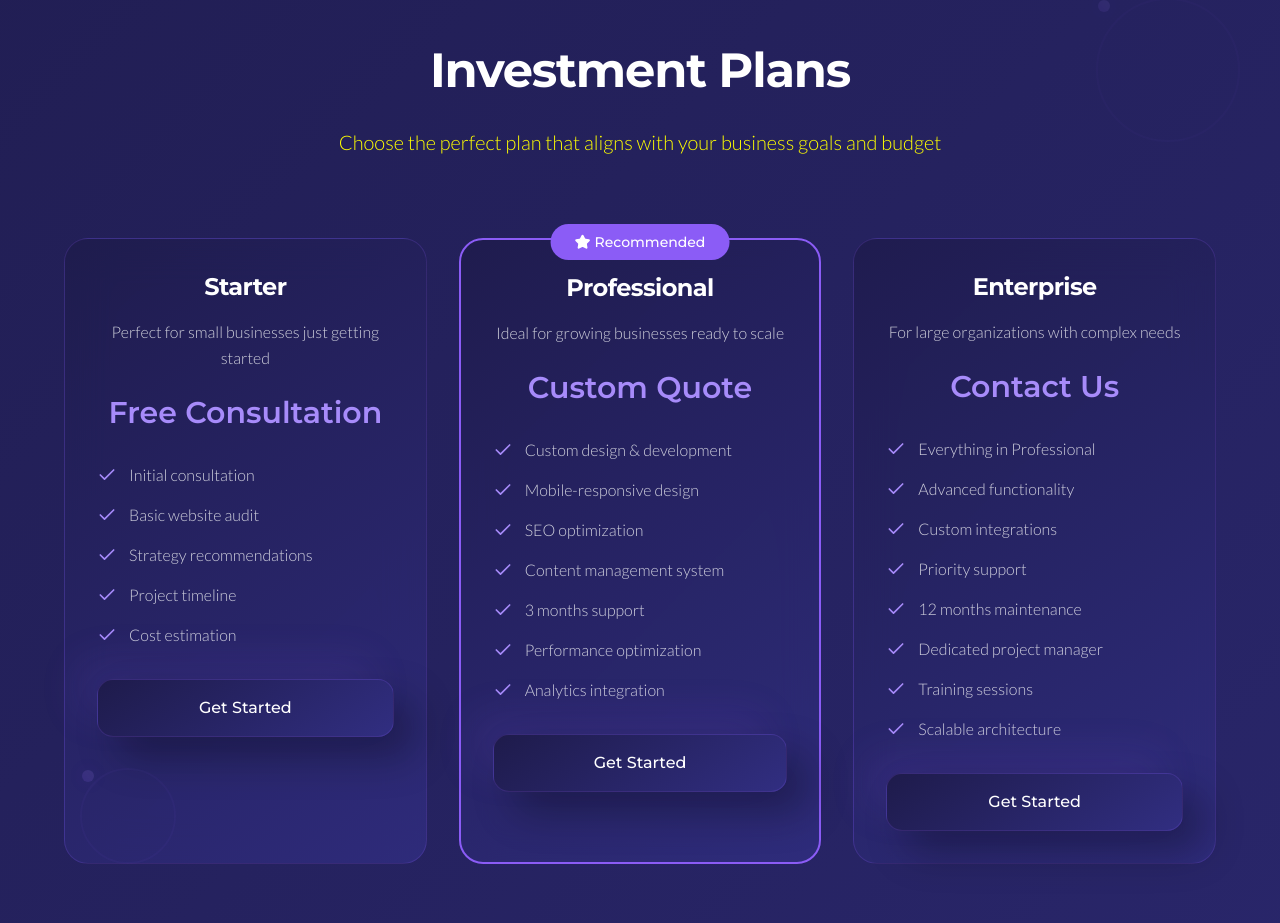
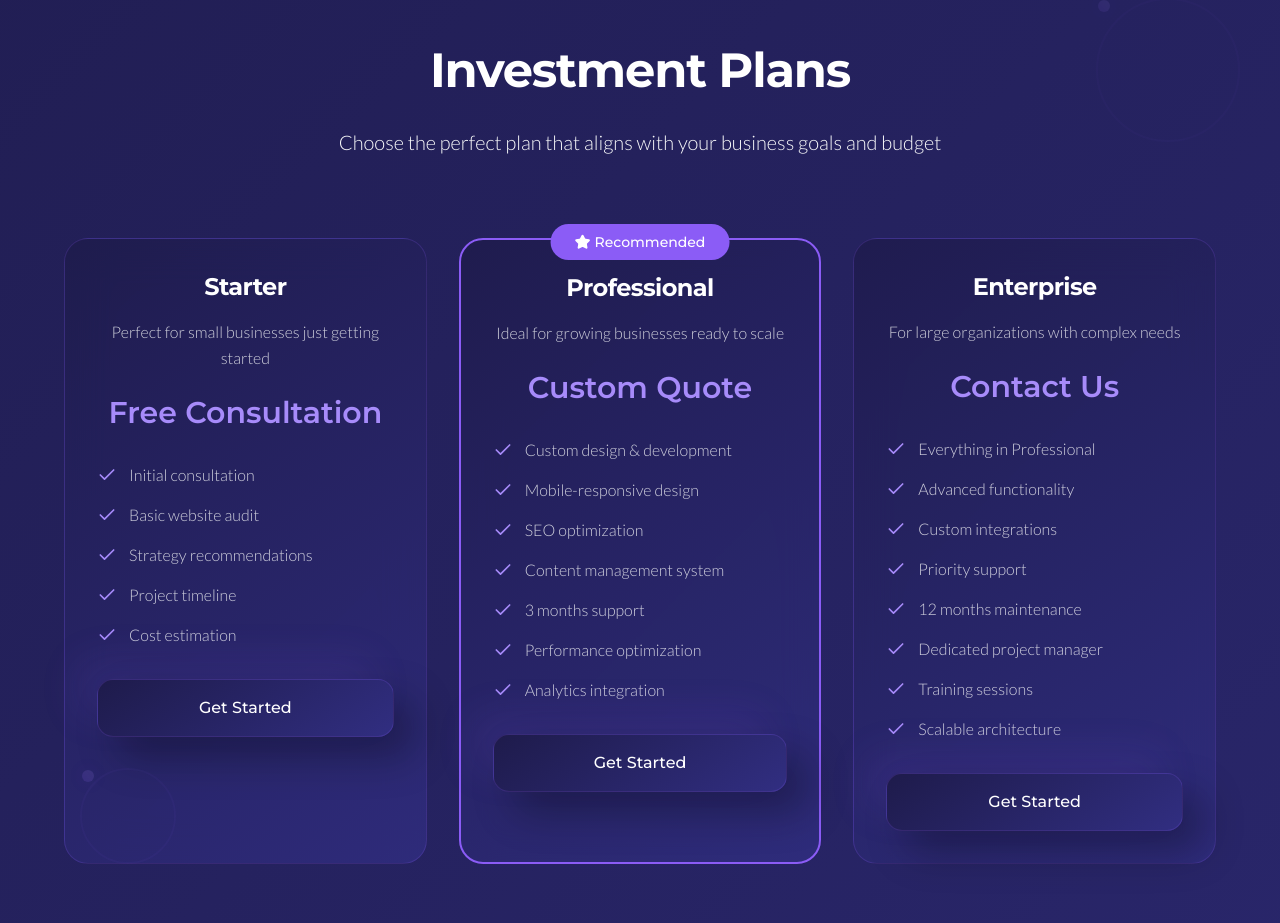
Before and after one commit to NikolaMitevV2/nandi-website-design-showcase, a React (Vite) app: page / in a window 1280 px wide. Shown: the part 6720-7643 px from the top of the page. Built offline with nearby package versions, Linux system fonts and the light colour scheme.

Commit message:
Visual edit in Lovable
Edited UI in Lovable

```diff
--- a/src/components/PricingSection.tsx
+++ b/src/components/PricingSection.tsx
@@ -41,9 +41,9 @@ const PricingSection = () => {
           <h2 className="animate-on-scroll font-montserrat font-bold text-4xl md:text-5xl text-white mb-8 tracking-tight">
             Investment Plans
           </h2>
-          <p className="animate-on-scroll font-lato font-light text-xl text-body max-w-3xl mx-auto leading-relaxed" style={{
+          <p style={{
           animationDelay: '0.2s'
-        }}>
+        }} className="animate-on-scroll font-lato font-light text-xl text-body max-w-3xl mx-auto leading-relaxed text-gray-50">
             Choose the perfect plan that aligns with your business goals and budget
           </p>
         </div>
```
